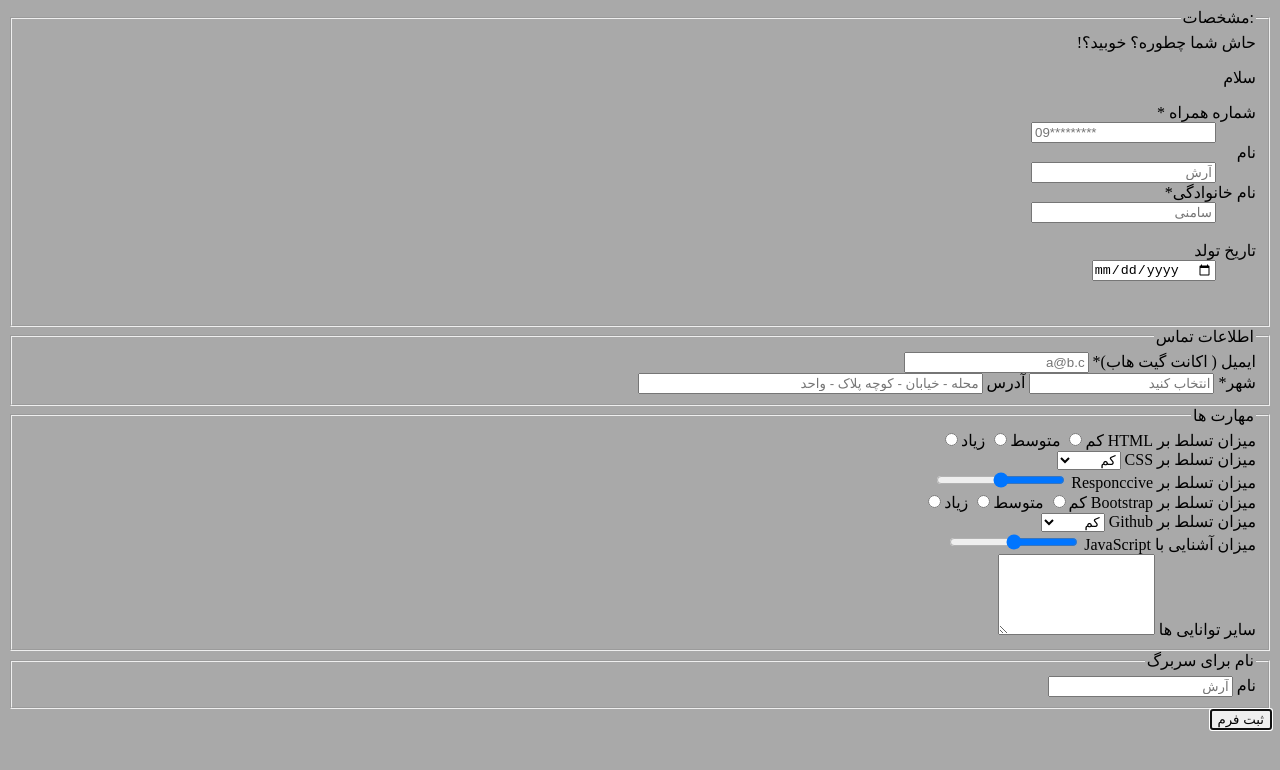
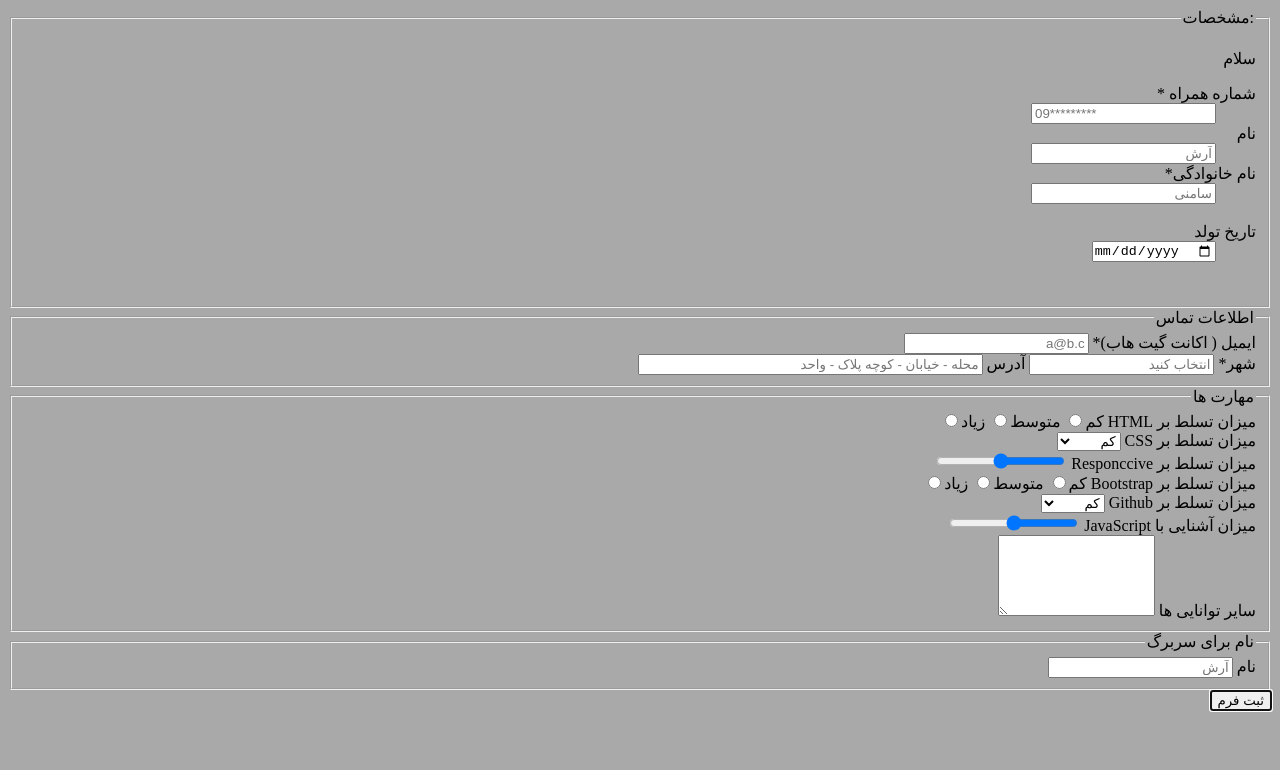
Before and after one commit to didi1367/t1, a plain HTML site: page GridOneArashSameni.html in a window 1280 px wide. Drawn offline with Linux system fonts and the light colour scheme; a web font is replaced by a local one.

Commit message:
ویرایش 2

```diff
--- a/GridOneArashSameni.html
+++ b/GridOneArashSameni.html
@@ -20,7 +20,7 @@
         <!-- اطلاعات مربوط به مشخصات فرد -->
         <fieldset>
             <legend>:مشخصات</legend>
-            <span>حاش شما چطوره؟ خوبید؟!</span>
+
             <dl>
                 <p>سلام</p>
                 <dt> <label for="mobile">شماره همراه *</label> </dt>
```
